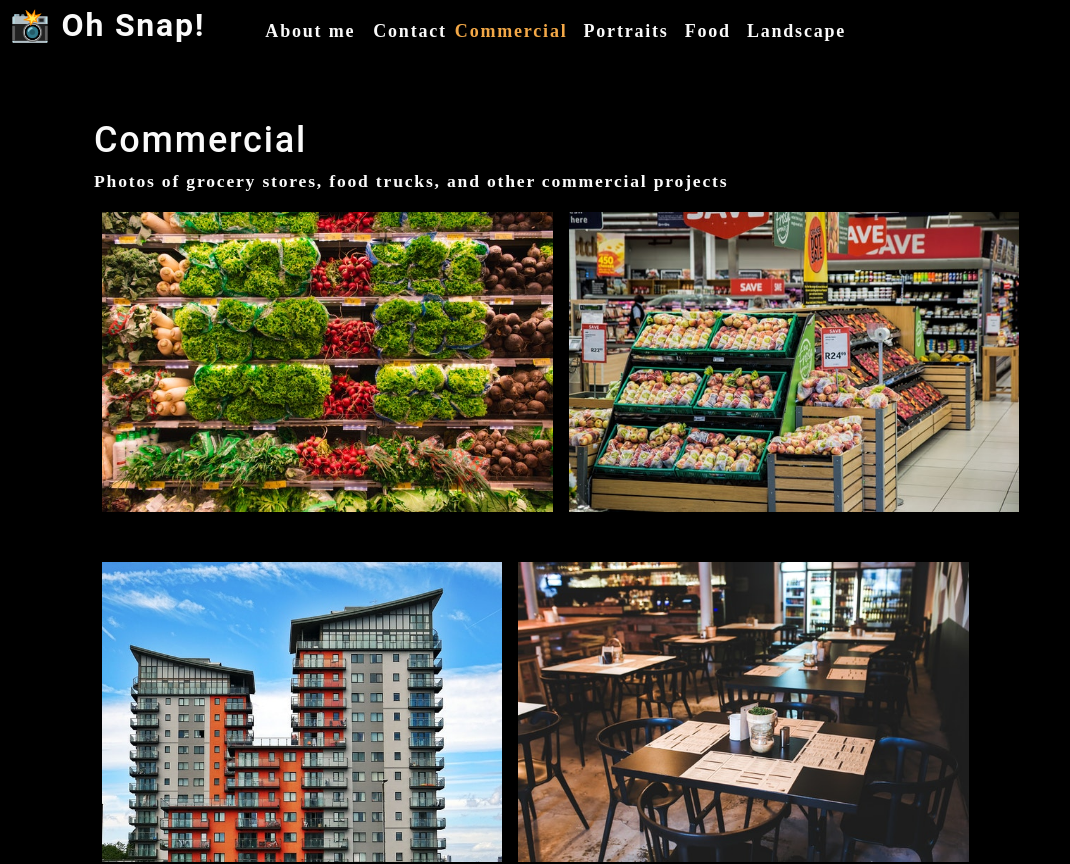
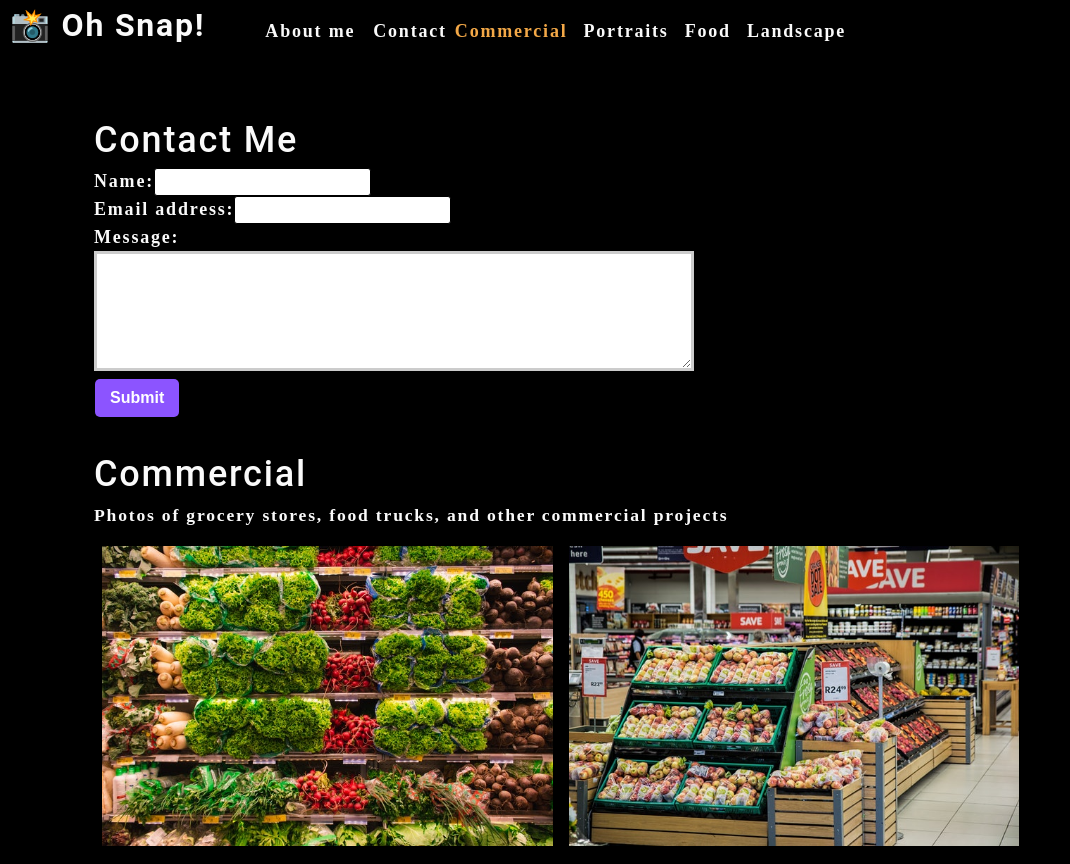
Before and after one commit to feuerbacherb/photo-port, a React (Create React App) app: page / in a window 1280 px wide. Shown: the top 864 px of the page, without its empty margins (0-1070 px from the left). Built offline with nearby package versions, Linux system fonts and the light colour scheme.

Commit message:
created contact form

```diff
--- a/src/App.js
+++ b/src/App.js
@@ -4,6 +4,7 @@
 import About from './components/About';
 import Nav from './components/Nav';
 import Gallery from './components/Gallery';
+import ContactForm from './components/Contact';
 
 function App() {
   const [categories] = useState([
@@ -35,6 +36,7 @@
         currentCategory={currentCategory}
       ></Nav>
       <main>
+        <ContactForm></ContactForm>
         <Gallery currentCategory={currentCategory}></Gallery>
         <About></About>
       </main>
--- /dev/null
+++ b/src/components/Contact/index.js
@@ -0,0 +1,41 @@
+import React, { useState } from 'react';
+
+function ContactForm() {
+    const [formState, setFormState] = useState({ name: '', email: '', message: ''});
+    const {name, email, message} = formState;
+
+    function handleChange(e) {
+        setFormState({...formState, [e.target.name]: e.target.value })
+    }
+
+    function handleSubmit(e) {
+        e.preventDefault();
+        console.log(formState);
+    }
+
+    //console.log(formState);
+    // JSX
+    return (
+        <section>
+            <h1>Contact Me</h1>
+            <form id="contact-form" onSubmit={handleSubmit}>
+                <div>
+                    <label htmlFor="name">Name:</label>
+                    <input type="text" name="name" defaultValue={name} onChange={handleChange} />
+                </div>
+                <div>
+                    <label htmlFor="email">Email address:</label>
+                    <input type="email" name="email" defaultValue={email} onChange={handleChange} />
+                </div>
+                <div>
+                    <label htmlFor="message">Message:</label>
+                    <textarea name="message" rows="5" defaultValue={message} onChange={handleChange} />
+                </div>
+                <button type="submit">Submit</button>
+            </form>
+        </section>
+    );
+
+}
+
+export default ContactForm;
```
